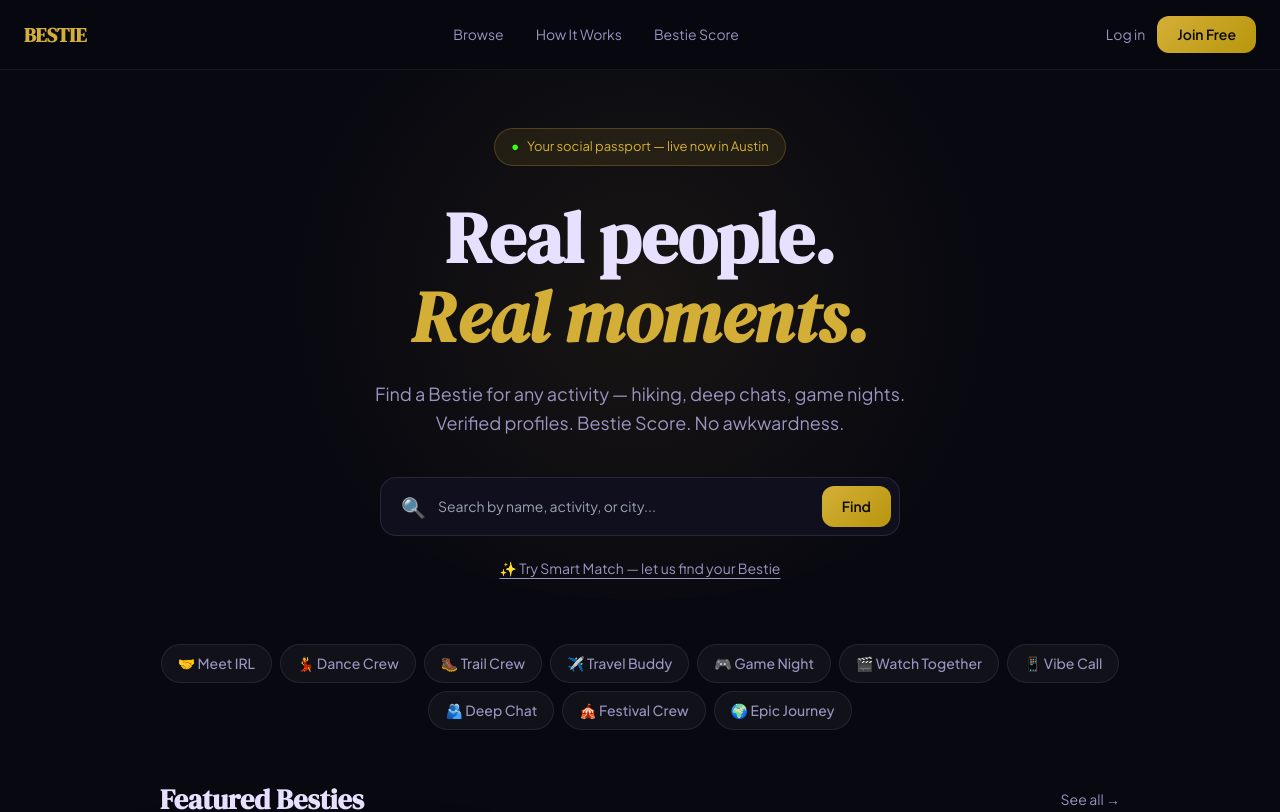
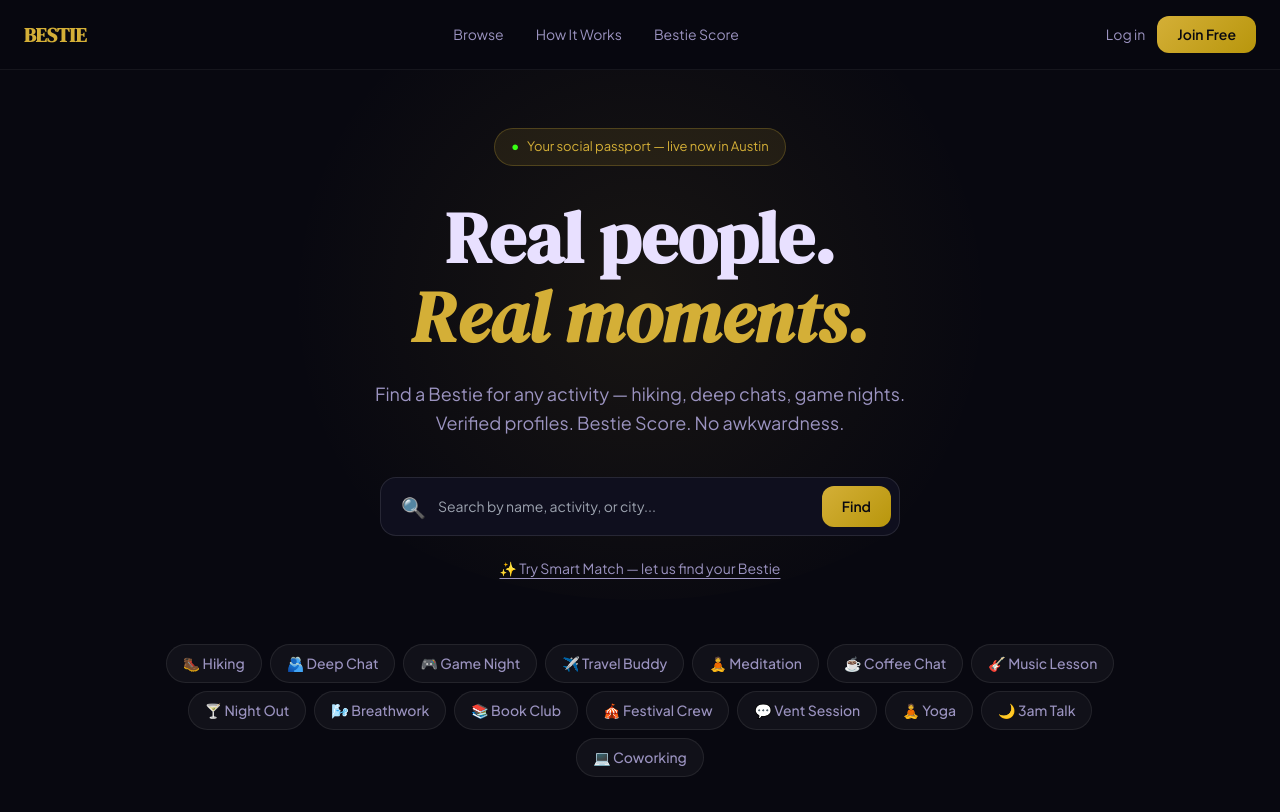
Before and after one commit to GeneFoks/bestie, a Next.js app: page / in a window 1280 px wide. Shown: the top 812 px of the page. Built offline with nearby package versions, Linux system fonts and the light colour scheme; no server answers.

Commit message:
Update page.tsx

```diff
--- a/app/page.tsx
+++ b/app/page.tsx
@@ -31,16 +31,21 @@ const MOCK_PROVIDERS = [
 ]
 
 const ACTIVITIES = [
-  { id: 'meet_irl', emoji: '🤝', label: 'Meet IRL' },
-  { id: 'dance_crew', emoji: '💃', label: 'Dance Crew' },
-  { id: 'trail_crew', emoji: '🥾', label: 'Trail Crew' },
+  { id: 'hiking', emoji: '🥾', label: 'Hiking' },
+  { id: 'deep_chat', emoji: '🫂', label: 'Deep Chat' },
+  { id: 'game_night', emoji: '🎮', label: 'Game Night' },
   { id: 'travel_buddy', emoji: '✈️', label: 'Travel Buddy' },
-  { id: 'game_night', emoji: '🎮', label: 'Game Night' },
-  { id: 'watch_together', emoji: '🎬', label: 'Watch Together' },
-  { id: 'vibe_call', emoji: '📱', label: 'Vibe Call' },
-  { id: 'deep_chat', emoji: '🫂', label: 'Deep Chat' },
+  { id: 'meditation', emoji: '🧘', label: 'Meditation' },
+  { id: 'coffee_chat', emoji: '☕', label: 'Coffee Chat' },
+  { id: 'music_lesson', emoji: '🎸', label: 'Music Lesson' },
+  { id: 'night_out', emoji: '🍸', label: 'Night Out' },
+  { id: 'breathwork', emoji: '🌬️', label: 'Breathwork' },
+  { id: 'book_club', emoji: '📚', label: 'Book Club' },
   { id: 'festival_crew', emoji: '🎪', label: 'Festival Crew' },
-  { id: 'epic_journey', emoji: '🌍', label: 'Epic Journey' },
+  { id: 'vent_session', emoji: '💬', label: 'Vent Session' },
+  { id: 'yoga', emoji: '🧘', label: 'Yoga' },
+  { id: 'talk_3am', emoji: '🌙', label: '3am Talk' },
+  { id: 'coworking', emoji: '💻', label: 'Coworking' },
 ]
 
 export default function HomePage() {
```
